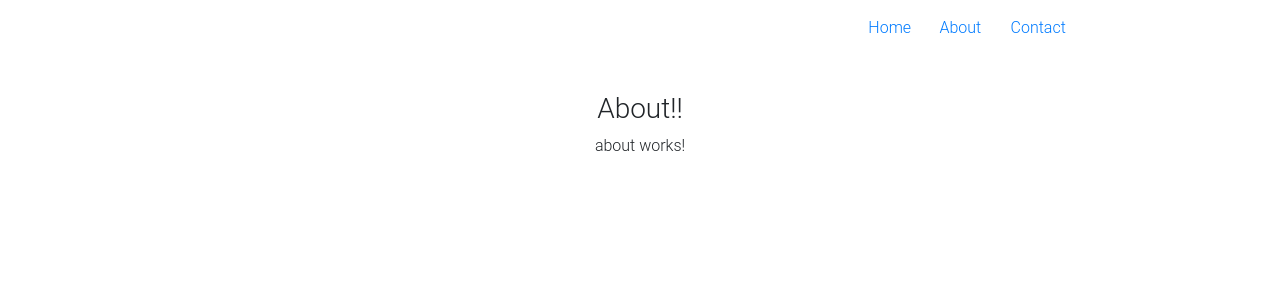
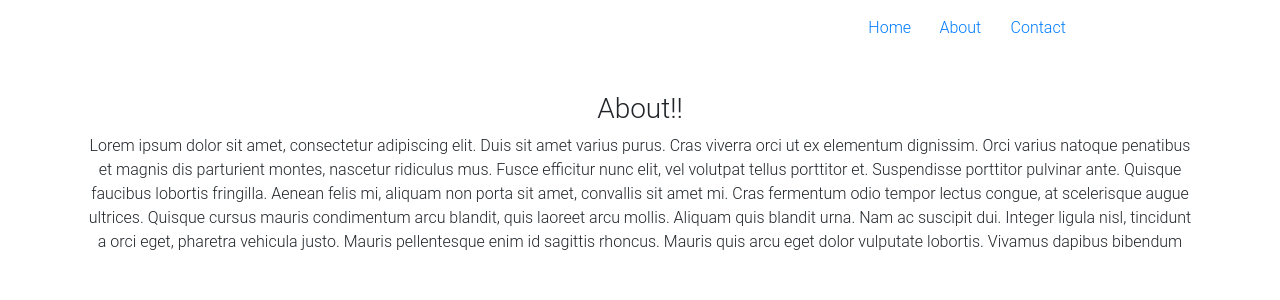
Before and after one commit to scethington/scotts-awesome-site, an Angular app: page /about in a window 1280 px wide. Shown: the top 300 px of the page. Built offline with nearby package versions, Linux system fonts and the light colour scheme.

Commit message:
updating about page

```diff
--- a/src/container/about/about.component.html
+++ b/src/container/about/about.component.html
@@ -1,4 +1,16 @@
-<h3>About!!</h3>
-<p>
-  about works!
-</p>
+<div class="container">
+  <h3>About!!</h3>
+  <div id="about-content">
+      <p>
+          Lorem ipsum dolor sit amet, consectetur adipiscing elit.
+          Duis sit amet varius purus. Cras viverra orci ut ex elementum dignissim.
+          Orci varius natoque penatibus et magnis dis parturient montes, nascetur ridiculus mus.
+          Fusce efficitur nunc elit, vel volutpat tellus porttitor et. Suspendisse porttitor pulvinar ante.
+          Quisque faucibus lobortis fringilla. Aenean felis mi, aliquam non porta sit amet, convallis sit amet mi.
+          Cras fermentum odio tempor lectus congue, at scelerisque augue ultrices. Quisque cursus mauris condimentum arcu blandit,
+          quis laoreet arcu mollis. Aliquam quis blandit urna. Nam ac suscipit dui. Integer ligula nisl, tincidunt a orci eget,
+          pharetra vehicula justo. Mauris pellentesque enim id sagittis rhoncus. Mauris quis arcu eget dolor vulputate lobortis.
+          Vivamus dapibus bibendum
+      </p>
+  </div>
+</div>
```
